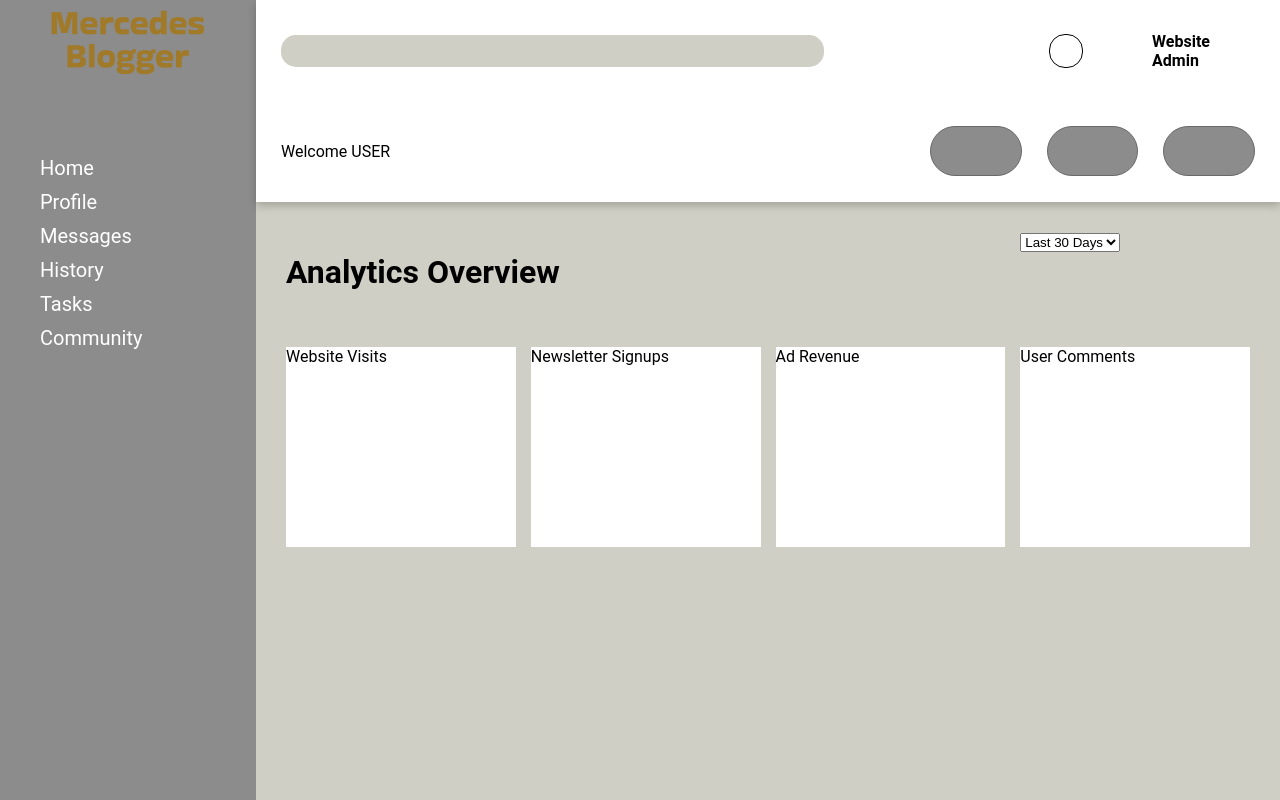
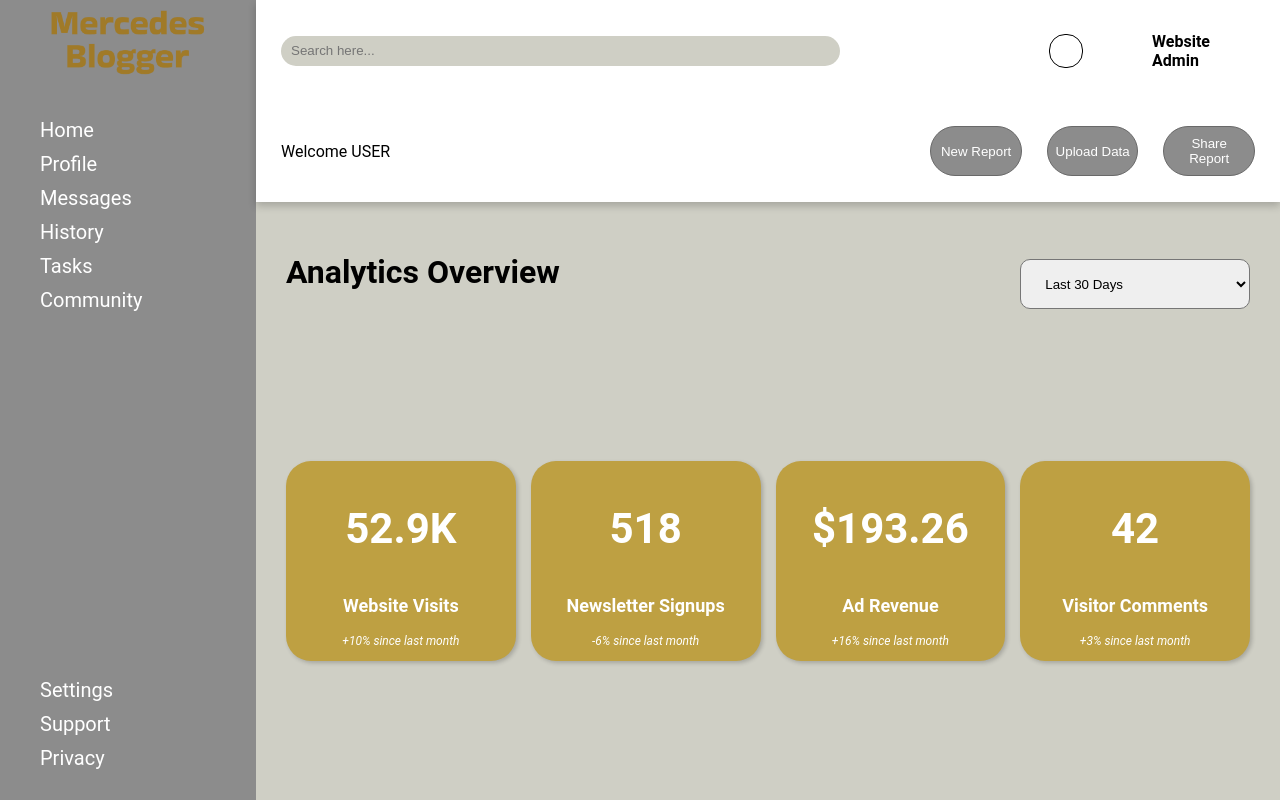
Before and after one commit to jstobni/odin-admin-dashboard, a plain HTML site: page index.html in a window 1280 px wide. Shown: the top 800 px of the page. Drawn offline with Linux system fonts and the light colour scheme.

Commit message:
Added sample data to the content section. Changed some styling across the header menu.

```diff
--- a/index.html
+++ b/index.html
@@ -30,7 +30,7 @@
         <div class="header">
             <div class="header-search">
                 <div class="search">
-                    <input class="search-input" type="text">
+                    <input class="search-input" type="text" placeholder="Search here...">
                 </div>
                 <div class="account">
                     <div class="profile-picture">
@@ -44,9 +44,9 @@
                     <p>Welcome USER</p>
                 </div>
                 <div class="welcome-buttons">
-                    <button></button>
-                    <button></button>
-                    <button></button>
+                    <button>New Report</button>
+                    <button>Upload Data</button>
+                    <button>Share Report</button>
                 </div>
             </div>
         </div>
@@ -64,16 +64,24 @@
             </div>
             <div class="data">
                 <div class="data-container">
-                    Website Visits
+                    <p class="data-result">52.9K</p>
+                    <p class="data-title">Website Visits</p>
+                    <p class="data-change">+10% since last month</p>
                 </div>
                 <div class="data-container">
-                    Newsletter Signups
+                    <p class="data-result">518</p>
+                    <p class="data-title">Newsletter Signups</p>
+                    <p class="data-change">-6% since last month</p>
                 </div>
                 <div class="data-container">
-                    Ad Revenue
+                    <p class="data-result">$193.26</p>
+                    <p class="data-title">Ad Revenue</p>
+                    <p class="data-change">+16% since last month</p>
                 </div>
                 <div class="data-container">
-                    User Comments
+                    <p class="data-result">42</p>
+                    <p class="data-title">Visitor Comments</p>
+                    <p class="data-change">+3% since last month</p>
                 </div>
             </div>
 
--- a/styles.css
+++ b/styles.css
@@ -32,10 +32,6 @@ body {
 
 .sidebar-menu1 {
     flex: 2;
-}
-
-.sidebar-menu1 li:hover {
-    background-color: #CFCFC5;
 }
 
 .sidebar-menu2 {
@@ -76,7 +72,14 @@ ul li {
     height: 30px;
     border: 0;
     background-color: #CFCFC5;
+    color: #8C8C8C;
     border-radius: 15px;
+    padding: 0 10px;
+}
+
+.search-input:hover {
+    border: 1px solid #8C8C8C;
+    box-shadow: 2px 2px 4px rgba(0, 0, 0, .3);
 }
 
 .account {
@@ -128,7 +131,7 @@ ul li {
     grid-row: 2 / 3;
     display: grid;
     grid-template-columns: repeat(4, 1fr);
-    grid-template-rows: 1fr 2fr 5fr;
+    grid-template-rows: 1fr 4fr;
     gap: 15px
 }
 
@@ -138,10 +141,28 @@ ul li {
 
 .data-filter {
     grid-column: 4 / 5;
+    align-content: center;
+}
+
+select {
+    width: 100%;
+    height: 50px;
+    border-radius: 10px;
+    padding: 0 20px;
+}
+
+select::picker-icon {
+    color: aqua;
+    transition: 0.4s rotate;
+}
+
+select:open::picker-icon {
+    rotate: 180deg;
 }
 
 .data {
     grid-column: 1 / 5;
+    grid-row: 2 / 3;
     display: grid;
     grid-template-columns: repeat(4, 1fr);
     gap: 15px;
@@ -150,5 +171,25 @@ ul li {
 
 .data-container {
     height: 200px;
-    background-color: white;
+    background-color: #BEA042;
+    color: #ffffff;
+    border-radius: 25px;
+    align-content: center;
+    text-align: center;
+    box-shadow: 2px 2px 4px rgba(0, 0, 0, .2);
 }
+
+.data-result {
+    font-size: 42px;
+    font-weight: 600;
+}
+
+.data-title {
+    font-size: 18px;
+    font-weight: 600;
+}
+
+.data-change {
+    font-size: 12px;
+    font-style: italic;
+}
```
